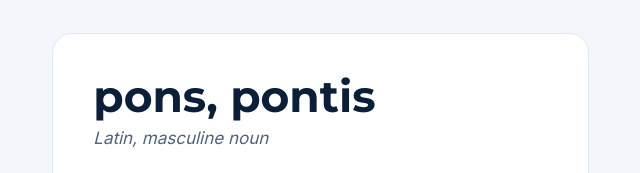
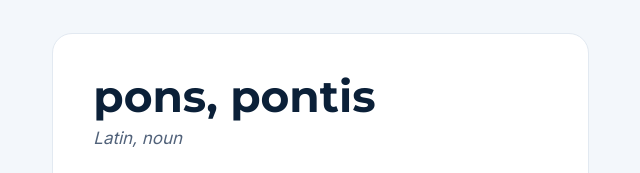
Before and after one commit to pontixbe/website, a plain HTML site: page index.html in a window 1280 px wide. Shown: the part 940-1113 px from the top of the page, 575-1215 px from the left. Drawn offline with Linux system fonts and the light colour scheme.

Commit message:
Update pronunciation description in index.html

```diff
--- a/index.html
+++ b/index.html
@@ -193,7 +193,7 @@
       </div>
       <div class="word" aria-label="Dictionary entry for pons">
         <p class="term">pons, pontis</p>
-        <p class="pron">Latin, masculine noun</p>
+        <p class="pron">Latin, noun</p>
         <ol>
           <li><b>a bridge</b>; a structure that carries a way across an obstacle</li>
           <li><b>a connection</b> between two places that were apart</li>
```
